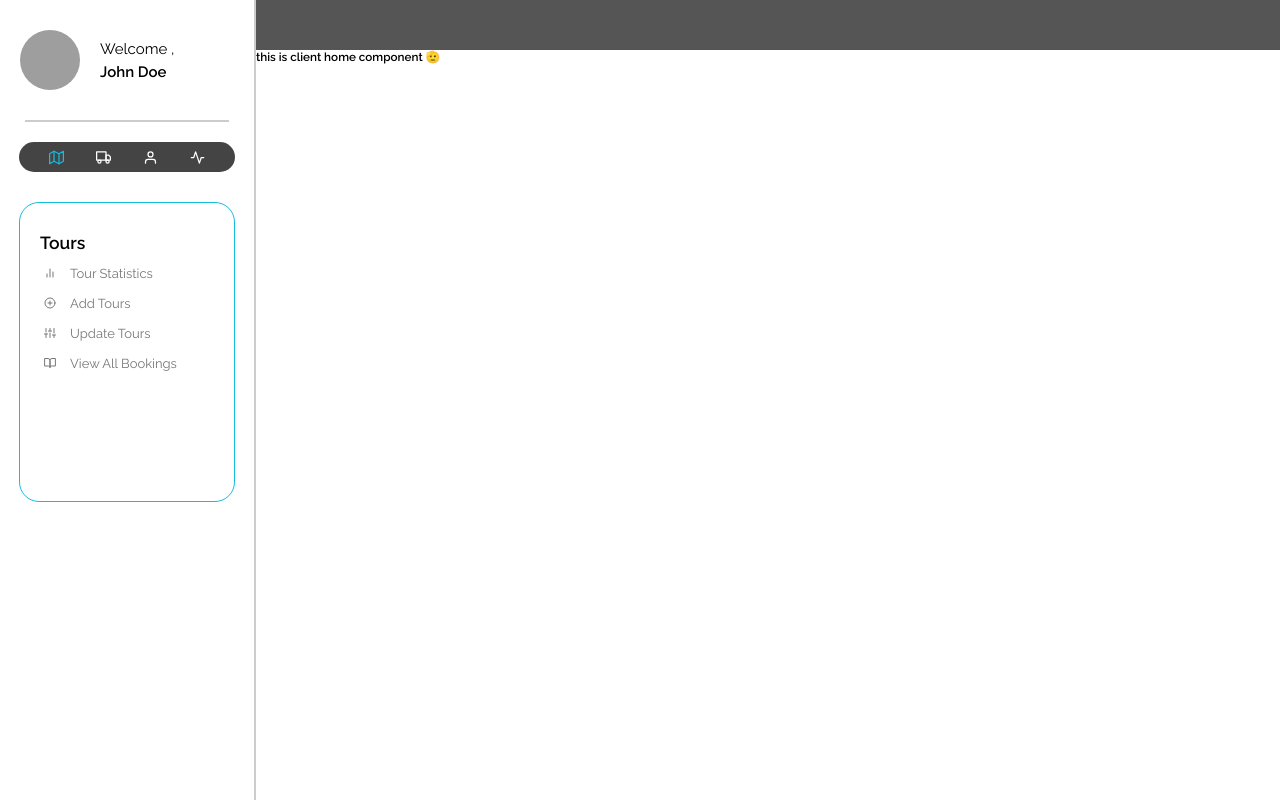
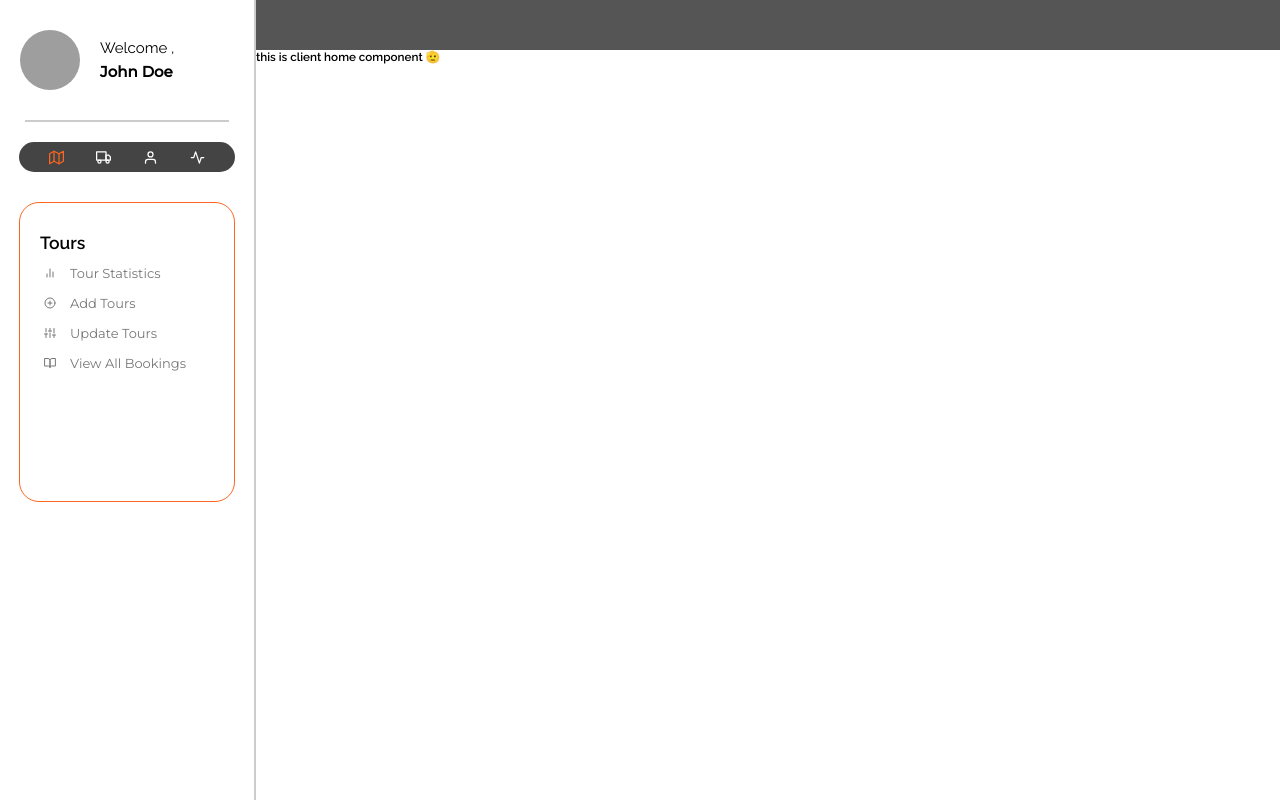
Before and after one commit to piyumanthaAB/tour-drive, a React (Create React App) app in the folder client/: page /me in a window 1280 px wide. Built offline with nearby package versions, Linux system fonts and the light colour scheme; grey boxes are pictures that could not be loaded.

Commit message:
css variables configured

```diff
--- a/client/public/index.html
+++ b/client/public/index.html
@@ -25,8 +25,9 @@
       Learn how to configure a non-root public URL by running `npm run build`.
     -->
     <link rel="preconnect" href="https://fonts.googleapis.com">
-<link rel="preconnect" href="https://fonts.gstatic.com" crossorigin>
-<link href="https://fonts.googleapis.com/css2?family=Raleway:ital,wght@0,100;0,200;0,400;0,500;0,600;1,200&display=swap" rel="stylesheet">
+    <link rel="preconnect" href="https://fonts.gstatic.com" crossorigin>
+    <link href="https://fonts.googleapis.com/css2?family=Montserrat:wght@100;200;300;400;500&family=Raleway:ital,wght@0,100;0,200;0,400;0,500;0,600;1,200&display=swap" rel="stylesheet">
+
     <title>TourDrive</title>
   </head>
   <body>
--- a/client/src/App.js
+++ b/client/src/App.js
@@ -1,4 +1,6 @@
 import { BrowserRouter as Router, Route, Routes } from 'react-router-dom';
+import { createGlobalStyle } from 'styled-components';
+import './variables.css';
 import AdminHome from './pages/admin/AdminHome';
 import ClientHome from './pages/client/ClientHome';
 import Home from './pages/public/Home';
@@ -8,8 +10,13 @@ import NotFound from './pages/public/NotFound';
 import AdminTourCreate from './pages/admin/AdminTourCreate';
 
 function App() {
+  const GlobalStyle = createGlobalStyle`
+  @import url('./variables.css');
+`
+
   return (
     <Router>
+      <GlobalStyle />
       <div className="App">
         <Routes>
 
--- a/client/src/components/shared/DashboardElements.js
+++ b/client/src/components/shared/DashboardElements.js
@@ -59,6 +59,7 @@ export const WelcomeText = styled.p`
 export const NameText = styled.p`
     font-size:1.5rem ;
     font-weight:1000 ;
+    font-family:var(--secondary-font) ;
 `;
 
 export const HR = styled.hr`
@@ -72,7 +73,6 @@ export const LeftBottomContainer = styled.div`
     display:flex ;
     flex:0 1 100% ;
     padding:2rem 0 ;
-    ${'' /* background-color:blue ; */}
     flex-direction:column ;
     justify-content:flex-start ;
     align-items:center ;
@@ -97,9 +97,9 @@ export const IconContainer = styled.button`
     align-items:center ;
     justify-content:center ;
     font-size:1.5rem ;
-    color:${props => props.selected ? '#14BCDE' : "#fff"};
+    color:${props => props.selected ? 'var(--main-color)' : "#fff"};
     &:hover{
-        color:#14BCDE ;
+        color:var(--main-color);
         cursor: pointer;
     }
 
@@ -111,7 +111,7 @@ export const IconContainer = styled.button`
 
 export const OptionsContainer = styled.div`
     width:85% ;
-    border:1px solid #14BCDE ;
+    border:1px solid var(--main-color);
     ${'' /* background-color:red ; */}
     min-height:30rem ;
     margin:3rem 0 ;
@@ -123,6 +123,7 @@ export const OptionsTitle = styled.p`
     font-size:1.75rem ;
     margin:0 0 1rem 0 ;
     font-weight:1000 ;
+
 `;
 
 export const OptionContainer = styled(Link)`
@@ -131,7 +132,6 @@ export const OptionContainer = styled(Link)`
     display:flex ;
     align-items:center ;
     &:hover{
-        ${'' /* color:#14BCDE ; */}
         color:#333;
         font-weight:bold ;
         cursor: pointer;
@@ -145,6 +145,7 @@ export const OptionContainer = styled(Link)`
 
 export const Option = styled.p`
     font-size:1.3rem ;
+    font-family:var(--secondary-font) ;
 `;
 
 export const OptionIconContainer = styled.div`
--- /dev/null
+++ b/client/src/variables.css
@@ -0,0 +1,6 @@
+:root {
+    --main-color: #FC6522;
+    --secondary-color: #4F840B;
+    --primary-font:'Raleway', sans-serif;
+    --secondary-font:'Montserrat', sans-serif;
+  }
```
